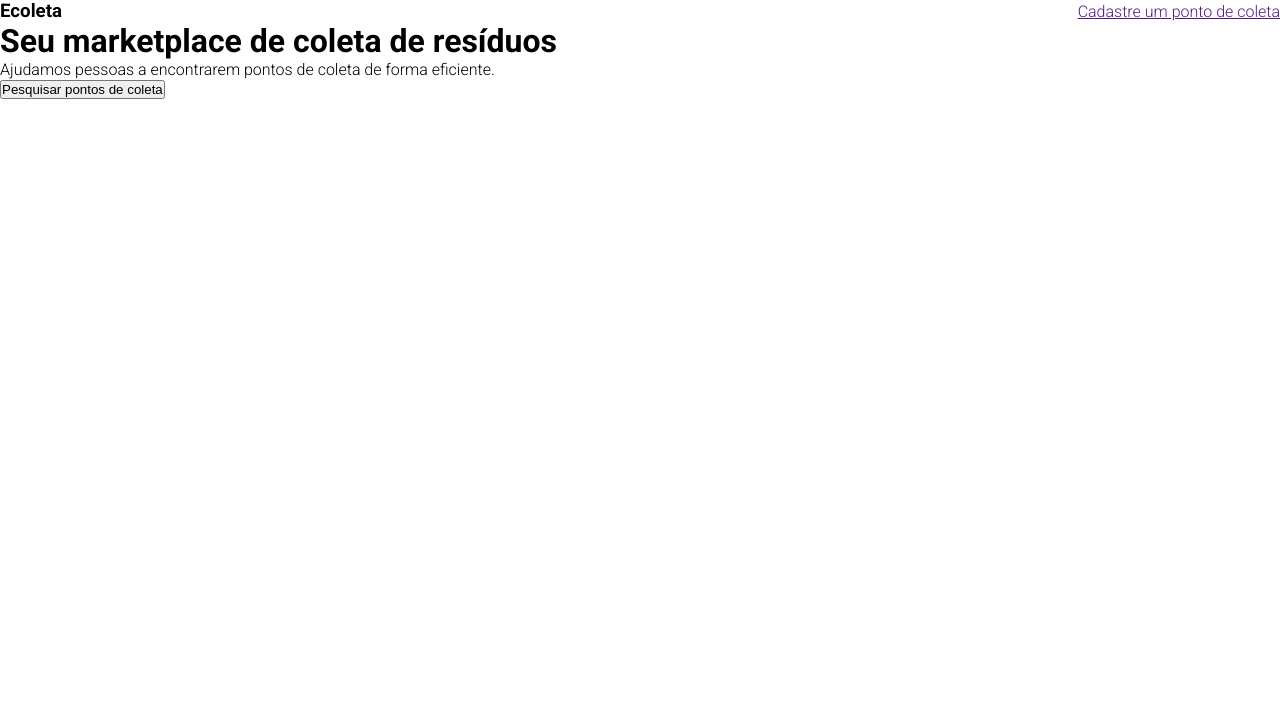
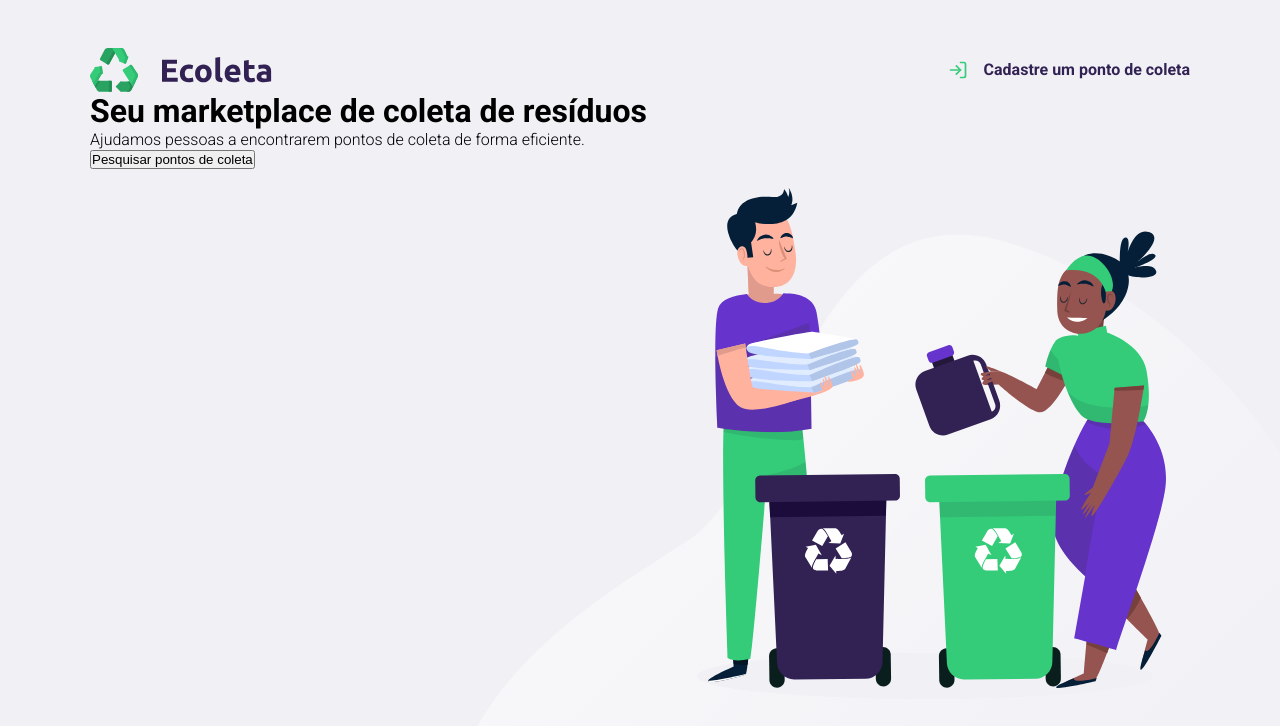
Before and after one commit to lpaulovt/ecoleta-nlw-rocketseat, a plain HTML site: page index.html in a window 1280 px wide. Drawn offline with Linux system fonts and the light colour scheme.

Commit message:
chore: header CSS

```diff
--- a/index.html
+++ b/index.html
@@ -10,17 +10,21 @@
 </head>
 
 <body>
-    <div>
-        <header>
-            <h3>Ecoleta</h3>
-            <a href="">Cadastre um ponto de coleta</a>
-        </header>
+    <div id="page-home">
+        <div class="content">
+            <header>
+                <img src="/assets/logo.svg" alt="Logo Ecoleta">
+                <a href="">
+                    <span></span>
+                    Cadastre um ponto de coleta
+                </a>
+            </header>
 
-        <h1>Seu marketplace de coleta de resíduos</h1>
-        <p>Ajudamos pessoas a encontrarem pontos de coleta de forma eficiente.</p>
-        <button> Pesquisar pontos de coleta</button>
+            <h1>Seu marketplace de coleta de resíduos</h1>
+            <p>Ajudamos pessoas a encontrarem pontos de coleta de forma eficiente.</p>
+            <button> Pesquisar pontos de coleta</button>
+        </div>
     </div>
-
 </body>
 
 </html>
--- a/styles/main.css
+++ b/styles/main.css
@@ -10,10 +10,50 @@ html {
     font-family: 'Roboto', sans-serif;
 }
 
-header {
+body {
+    background: #f0f0f5;
+}
+
+a {
+    text-decoration: none;
+}
+
+#page-home{
+    height: 100vh;
+
+    background: url('../assets/home-background.svg') no-repeat;
+    background-position: 35vw bottom; /* x,y*/
+}
+
+#page-home .content {
+    width: 90%;
+    max-width: 1100px;
+    margin: 0 auto;
+}
+
+#page-home header {
 /* Posicionar */
+    margin-top: 48px;
     display: flex;
 /* Alinhar */
     align-items: center;
     justify-content: space-between;
 }
+
+#page-home header a {
+    display: flex;
+
+    color: #322153;
+    font-weight: 700;
+}
+
+#page-home header a span {
+    display: flex;
+    margin-right: 16px;
+
+    background: url('../assets/log-in.svg');
+
+    height: 20px;
+    width: 20px;
+
+}
```
Also changed, not shown: assets/arrow-left.svg (added), assets/baterias.svg (added), assets/check.svg (added), assets/eletronicos.svg (added), assets/home-background.svg (added), assets/lampadas.svg (added), assets/log-in.svg (added), assets/logo.svg (added), assets/oleo.svg (added), assets/organicos.svg (added), assets/papeis-papelao.svg (added), assets/search.svg (added), assets/x.svg (added).
